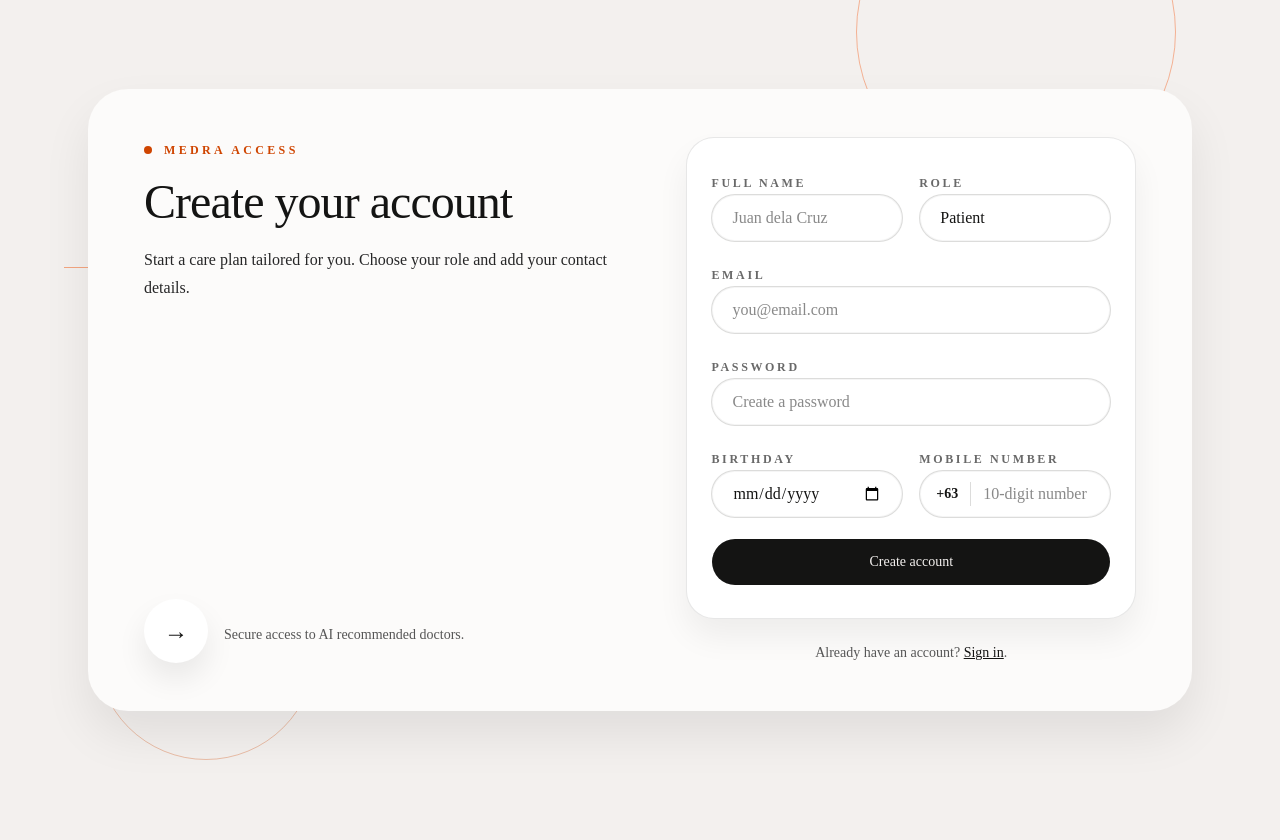
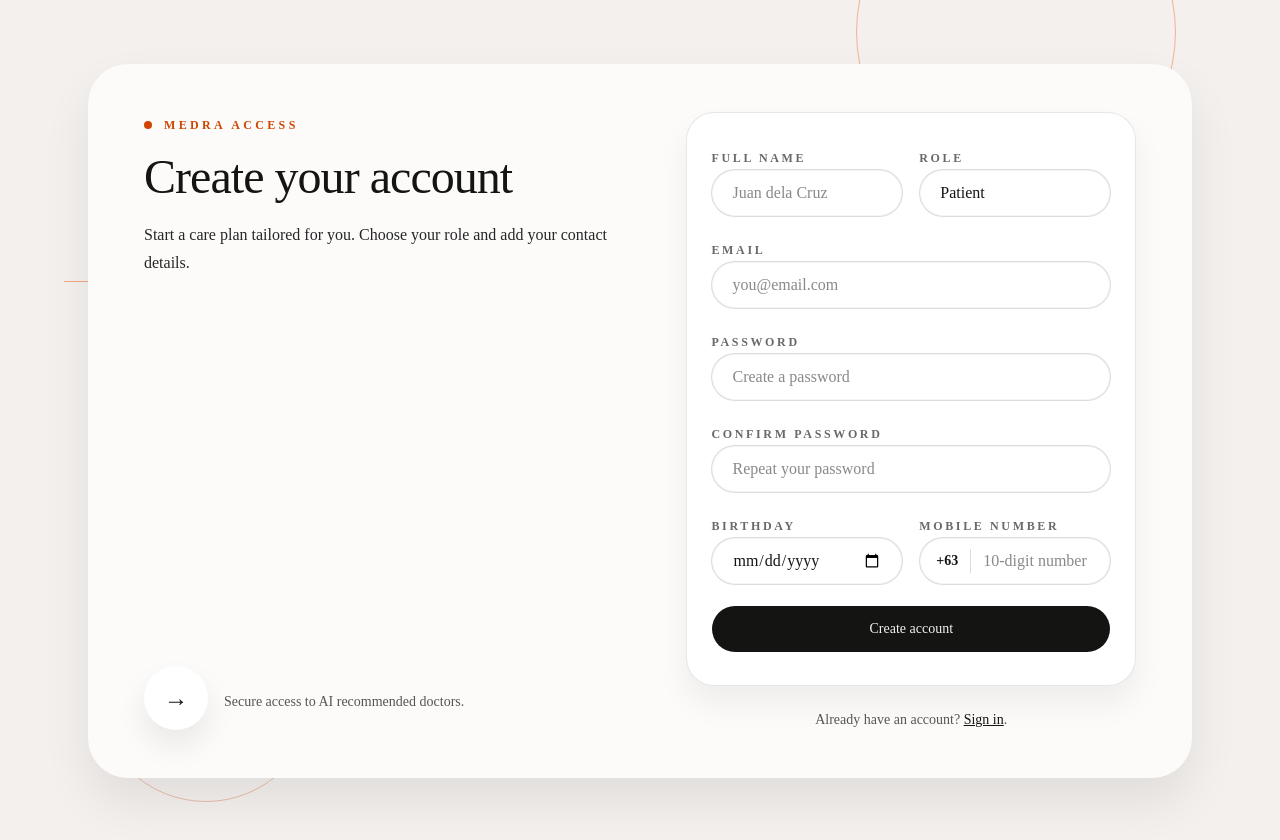
Before and after one commit to jomkv/telehealth-client, a Next.js app: page /signup in a window 1280 px wide. Before the commit the page ends 800 px from the top, so only its background shows below. Built offline with nearby package versions, Linux system fonts and the light colour scheme; no server answers.

Commit message:
feat: confirm password

```diff
--- a/app/signup/page.tsx
+++ b/app/signup/page.tsx
@@ -20,7 +20,8 @@ const roleOptions = ["PATIENT", "DOCTOR"] as const;
 const isNumeric = (value: string) =>
   value.split("").every((char) => char >= "0" && char <= "9");
 
-const signupSchema = z.object({
+const signupSchema = z
+  .object({
     name: z
       .string()
       .min(1, "Name is required.")
@@ -36,6 +37,16 @@ const signupSchema = z.object({
       .string()
       .length(10, "Enter 10 digits after +63.")
       .refine(isNumeric, "Digits only."),
+    confirmPassword: z.string().min(1, "Please confirm your password."),
+  })
+  .superRefine(({ password, confirmPassword }, ctx) => {
+    if (password !== confirmPassword) {
+      ctx.addIssue({
+        code: z.ZodIssueCode.custom,
+        message: "Passwords do not match.",
+        path: ["confirmPassword"],
+      });
+    }
   });
 
 type SignupFormValues = z.infer<typeof signupSchema>;
@@ -65,7 +76,10 @@ export default function SignupPage() {
   });
   const router = useRouter();
 
-  const onSubmit = async (values: SignupFormValues) => {
+  const onSubmit = async ({
+    confirmPassword: _,
+    ...values
+  }: SignupFormValues) => {
     clearErrors("root");
     try {
       await signup.mutateAsync(values);
@@ -167,6 +181,24 @@ export default function SignupPage() {
           ) : null}
         </div>
 
+        <div className="space-y-2">
+          <label className="text-xs font-bold uppercase tracking-[0.22em] text-[#696969]">
+            Confirm password
+          </label>
+          <input
+            type="password"
+            autoComplete="new-password"
+            placeholder="Repeat your password"
+            className="h-12 w-full rounded-full border border-[#141413]/15 bg-white px-5 text-base text-[#141413] shadow-[inset_0_0_0_1px_rgba(20,20,19,0.04)] outline-none focus-visible:ring-2 focus-visible:ring-[#141413]/20"
+            {...register("confirmPassword")}
+          />
+          {errors.confirmPassword ? (
+            <p className="text-xs text-[#CF4500]">
+              {errors.confirmPassword.message}
+            </p>
+          ) : null}
+        </div>
+
         <div className="flex flex-col gap-4 md:grid md:grid-cols-2">
           <div className="space-y-2">
             <label className="text-xs font-bold uppercase tracking-[0.22em] text-[#696969]">
```
Lines whose indentation alone changed are shown as unchanged.
